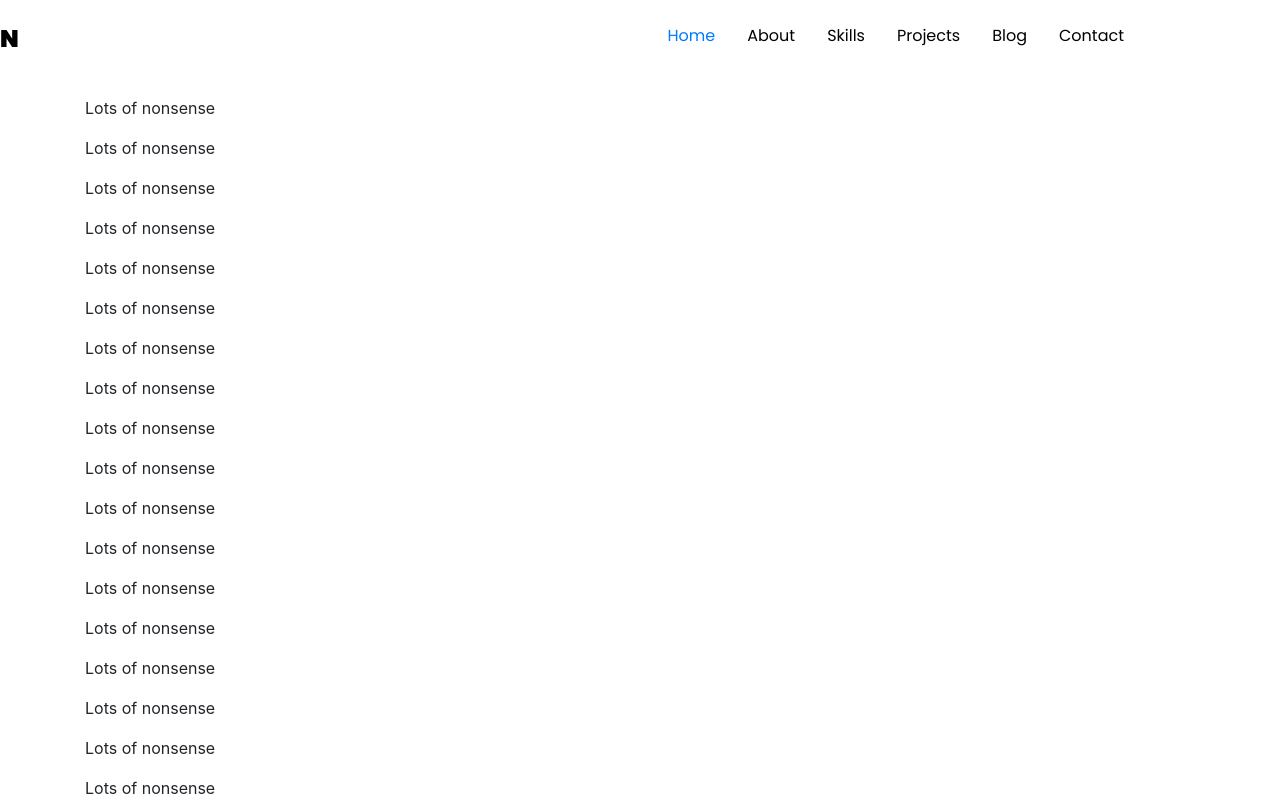
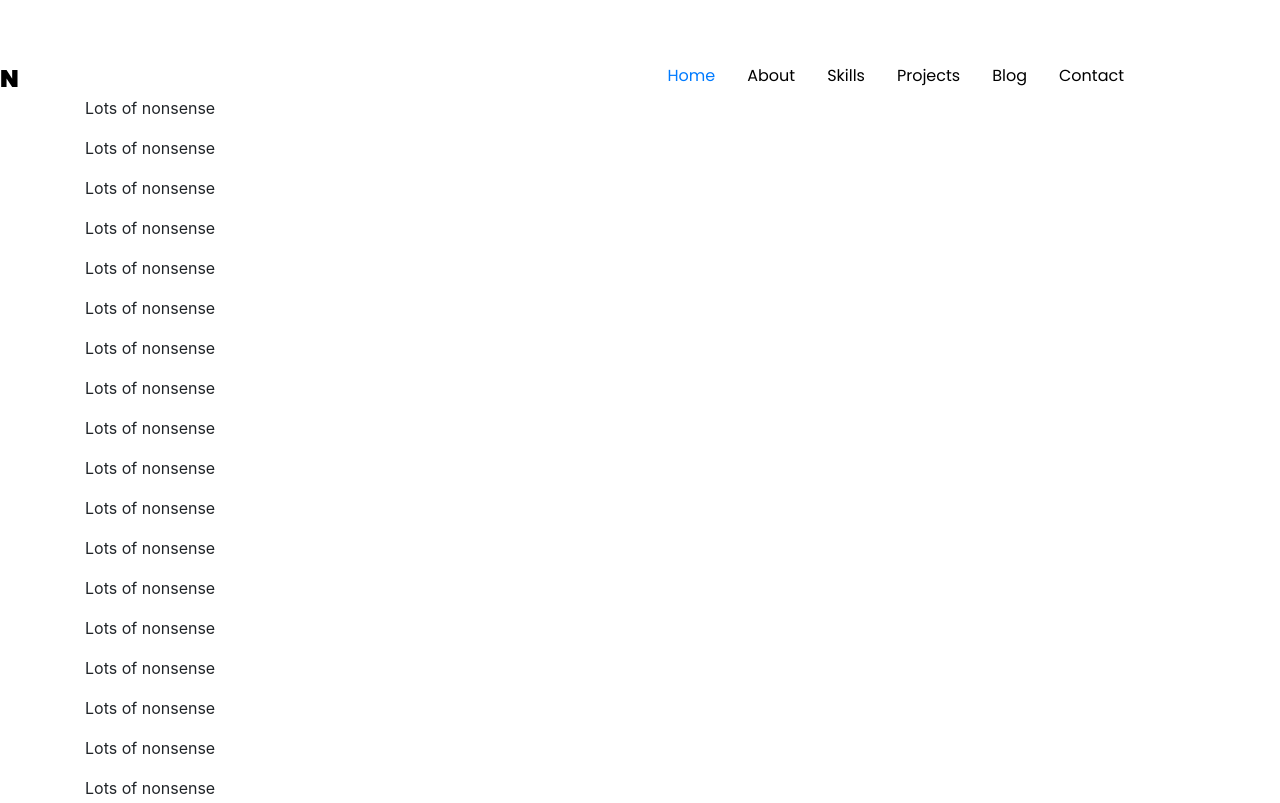
Before and after one commit to ahsanirfan85/freelanceresumetemplate, a website: page index.html in a window 1280 px wide. Shown: the top 803 px of the page. Drawn offline with nearby package versions, Linux system fonts and the light colour scheme.

Commit message:
changes
changes

```diff
--- a/index.html
+++ b/index.html
@@ -19,7 +19,7 @@
 
 <body>
 
-	<div id="myNavbar" class="container d-flex flex-row justify-content-between fixed-top p-0 m-0 py-md-2 my-md-2">
+	<div id="myNavbar" class="container d-flex flex-row justify-content-between fixed-top p-0 m-0 py-md-2 my-md-5">
 		<div>
 			<a class="navbar-brand" href="#">N</a>
 		</div>
```
